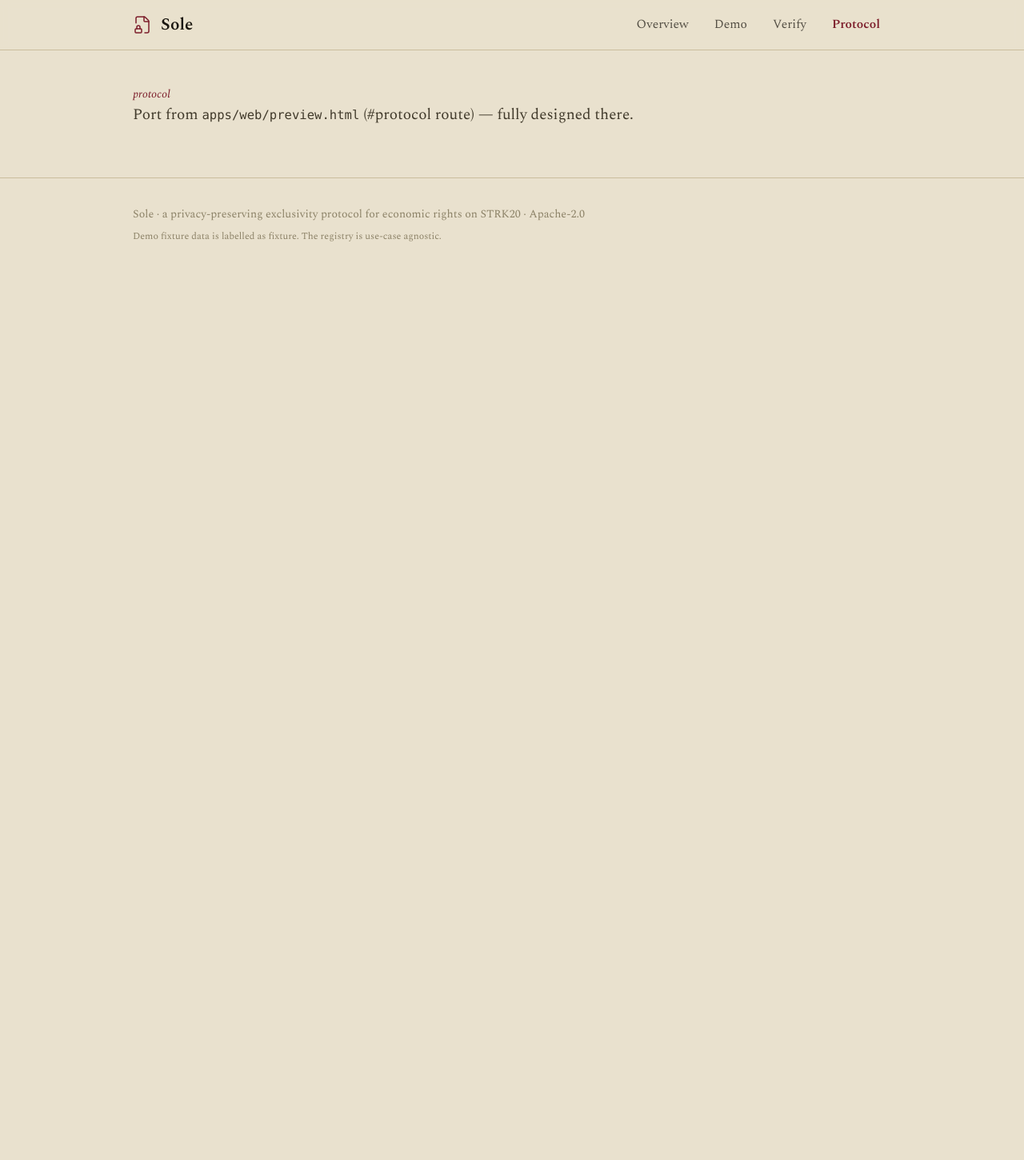
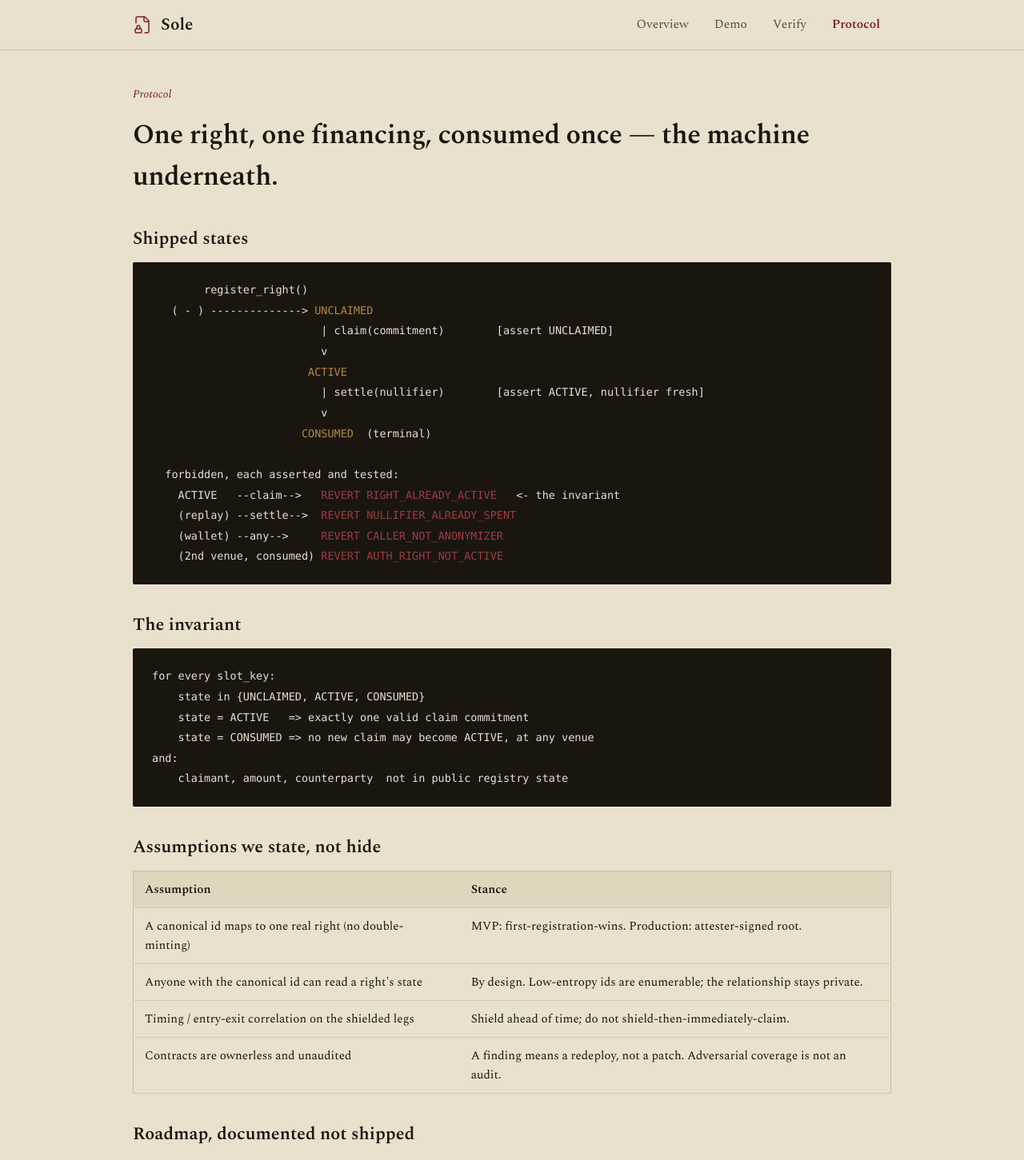
Before and after one commit to TheWeirdDee/sole, a Next.js app in the folder apps/web/: page /protocol in a window 1280 px wide. Shown: the top 1451 px of the page at 80% size. Before the commit the page ends 800 px from the top, so only its background shows below. Built offline with nearby package versions, Linux system fonts and the light colour scheme.

Commit message:
complete the Protocol page: state machine, invariant, and stated assumptions

```diff
--- a/apps/web/app/protocol/page.tsx
+++ b/apps/web/app/protocol/page.tsx
@@ -1,13 +1,76 @@
-// The protocol surface. Canonical design + content is in apps/web/preview.html
-// (the #protocol route). Port it into this component; keep the sealed-instrument
-// tokens from tailwind.config.ts and globals.css.
-export default function Page() {
+import Link from "next/link";
+
+const wrap: React.CSSProperties = { maxWidth: 1000, margin: "0 auto", padding: "44px 26px" };
+const eyebrow: React.CSSProperties = { fontSize: 14, color: "var(--claret)", fontStyle: "italic", marginBottom: 14 };
+const flow: React.CSSProperties = {
+  fontFamily: "ui-monospace,Menlo,monospace", fontSize: 13.5, lineHeight: 1.9,
+  background: "var(--ink)", color: "var(--parch)", padding: "22px 24px",
+  overflowX: "auto", whiteSpace: "pre", borderRadius: 2,
+};
+const c = { color: "var(--gilt)" };
+const rr = { color: "var(--claret-soft)" };
+const tableStyle: React.CSSProperties = { width: "100%", borderCollapse: "collapse", fontSize: 15, border: "1px solid var(--rule)" };
+const th: React.CSSProperties = { textAlign: "left", padding: "11px 14px", background: "var(--parch2)", fontWeight: 600, borderBottom: "1px solid var(--paper-line)" };
+const td: React.CSSProperties = { textAlign: "left", padding: "11px 14px", borderBottom: "1px solid var(--paper-line)", verticalAlign: "top" };
+
+export default function Protocol() {
   return (
-    <main style={{ maxWidth: 1000, margin: "0 auto", padding: "44px 26px" }}>
-      <p style={{ fontSize: 14, color: "var(--claret)", fontStyle: "italic" }}>protocol</p>
+    <main style={wrap}>
+      <div style={eyebrow}>Protocol</div>
+      <h1 style={{ fontSize: 34, fontWeight: 600, letterSpacing: "-.015em", margin: 0 }}>
+        One right, one financing, consumed once — the machine underneath.
+      </h1>
+
+      <h2 style={{ fontSize: 22, fontWeight: 600, margin: "34px 0 12px" }}>Shipped states</h2>
+      <div style={flow}>
+        {`        register_right()
+   ( - ) --------------> `}<span style={c}>UNCLAIMED</span>{`
+                          | claim(commitment)        [assert UNCLAIMED]
+                          v
+                        `}<span style={c}>ACTIVE</span>{`
+                          | settle(nullifier)        [assert ACTIVE, nullifier fresh]
+                          v
+                       `}<span style={c}>CONSUMED</span>{`  (terminal)
+
+  forbidden, each asserted and tested:
+    ACTIVE   --claim-->   `}<span style={rr}>REVERT RIGHT_ALREADY_ACTIVE</span>{`   <- the invariant
+    (replay) --settle-->  `}<span style={rr}>REVERT NULLIFIER_ALREADY_SPENT</span>{`
+    (wallet) --any-->     `}<span style={rr}>REVERT CALLER_NOT_ANONYMIZER</span>{`
+    (2nd venue, consumed) `}<span style={rr}>REVERT AUTH_RIGHT_NOT_ACTIVE</span>
+      </div>
+
+      <h2 style={{ fontSize: 22, fontWeight: 600, margin: "34px 0 12px" }}>The invariant</h2>
+      <div style={flow}>
+        {`for every slot_key:
+    state in {UNCLAIMED, ACTIVE, CONSUMED}
+    state = ACTIVE   => exactly one valid claim commitment
+    state = CONSUMED => no new claim may become ACTIVE, at any venue
+and:
+    claimant, amount, counterparty  not in public registry state`}
+      </div>
+
+      <h2 style={{ fontSize: 22, fontWeight: 600, margin: "34px 0 12px" }}>Assumptions we state, not hide</h2>
+      <table style={tableStyle}>
+        <tbody>
+          <tr><th style={th}>Assumption</th><th style={th}>Stance</th></tr>
+          <tr><td style={td}>A canonical id maps to one real right (no double-minting)</td><td style={td}>MVP: first-registration-wins. Production: attester-signed root.</td></tr>
+          <tr><td style={td}>Anyone with the canonical id can read a right&apos;s state</td><td style={td}>By design. Low-entropy ids are enumerable; the relationship stays private.</td></tr>
+          <tr><td style={td}>Timing / entry-exit correlation on the shielded legs</td><td style={td}>Shield ahead of time; do not shield-then-immediately-claim.</td></tr>
+          <tr><td style={td}>Contracts are ownerless and unaudited</td><td style={td}>A finding means a redeploy, not a patch. Adversarial coverage is not an audit.</td></tr>
+        </tbody>
+      </table>
+
+      <h2 style={{ fontSize: 22, fontWeight: 600, margin: "34px 0 12px" }}>Roadmap, documented not shipped</h2>
       <p style={{ fontSize: 19, color: "#413a2b", maxWidth: 660 }}>
-        Port from <span className="mono">apps/web/preview.html</span> (#protocol route) — fully designed there.
+        ACTIVE to EXPIRED (deadline), ACTIVE to CANCELLED (holder aborts),
+        ACTIVE to PARTIALLY_SETTLED to CONSUMED. Interface and spec only. Three clean states on
+        mainnet beat six half-working ones.
       </p>
+
+      <div style={{ display: "flex", gap: 12, marginTop: 28, flexWrap: "wrap" }}>
+        <Link href="/app" style={{ background: "var(--ink)", color: "var(--parch)", padding: "12px 20px", borderRadius: 2, textDecoration: "none" }}>Run the demo</Link>
+        <Link href="/verify" style={{ border: "1px solid var(--ink)", padding: "12px 20px", borderRadius: 2, textDecoration: "none", color: "var(--ink)" }}>Verify on chain</Link>
+      </div>
     </main>
   );
 }
```
